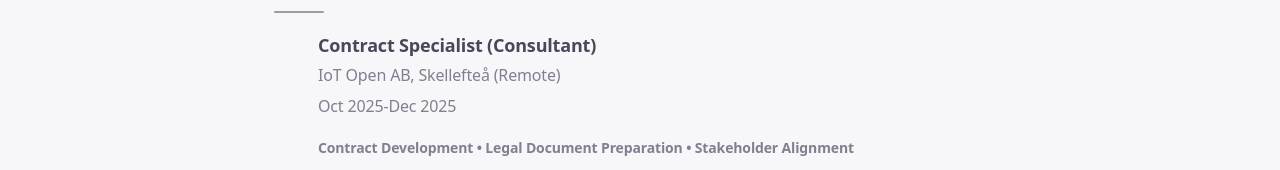
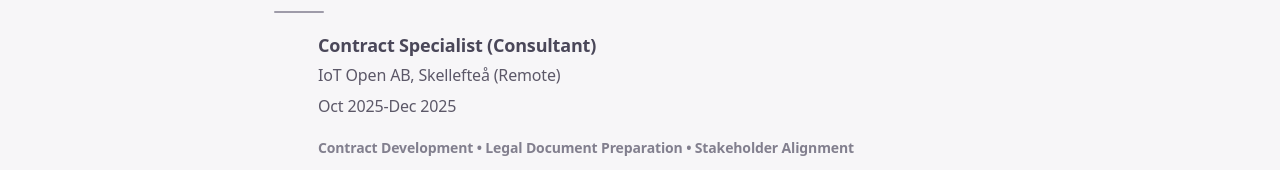
Before and after one commit to Onekaz/magnus-eriksson, a Next.js app: page / in a window 1280 px wide. Shown: the part 777-947 px from the top of the page. Built offline with nearby package versions, Linux system fonts and the light colour scheme.

Commit message:
Minor adjustment

```diff
--- a/components/sections/sections.module.css
+++ b/components/sections/sections.module.css
@@ -400,7 +400,7 @@
 }
 
 .educationInstitution {
-  color: var(--color-muted);
+  color: var(--color-dark-muted);
   font-size: var(--mobile-body-text-size);
   font-weight: var(--mobile-body-text-weight);
   line-height: var(--mobile-text-line-height-relaxed);
@@ -408,7 +408,7 @@
 }
 
 .educationPeriod {
-  color: var(--color-muted);
+  color: var(--color-dark-muted);
   font-size: var(--mobile-body-text-size);
   font-weight: var(--mobile-body-text-weight);
   line-height: var(--mobile-text-line-height-relaxed);
@@ -704,7 +704,7 @@
   }
 
   .resumeMetaText {
-    color: var(--color-muted);
+    color: var(--color-dark-muted);
     font-size: var(--desktop-body-text-size);
     font-weight: var(--desktop-body-text-weight);
     line-height: var(--desktop-text-line-height-relaxed);
```
